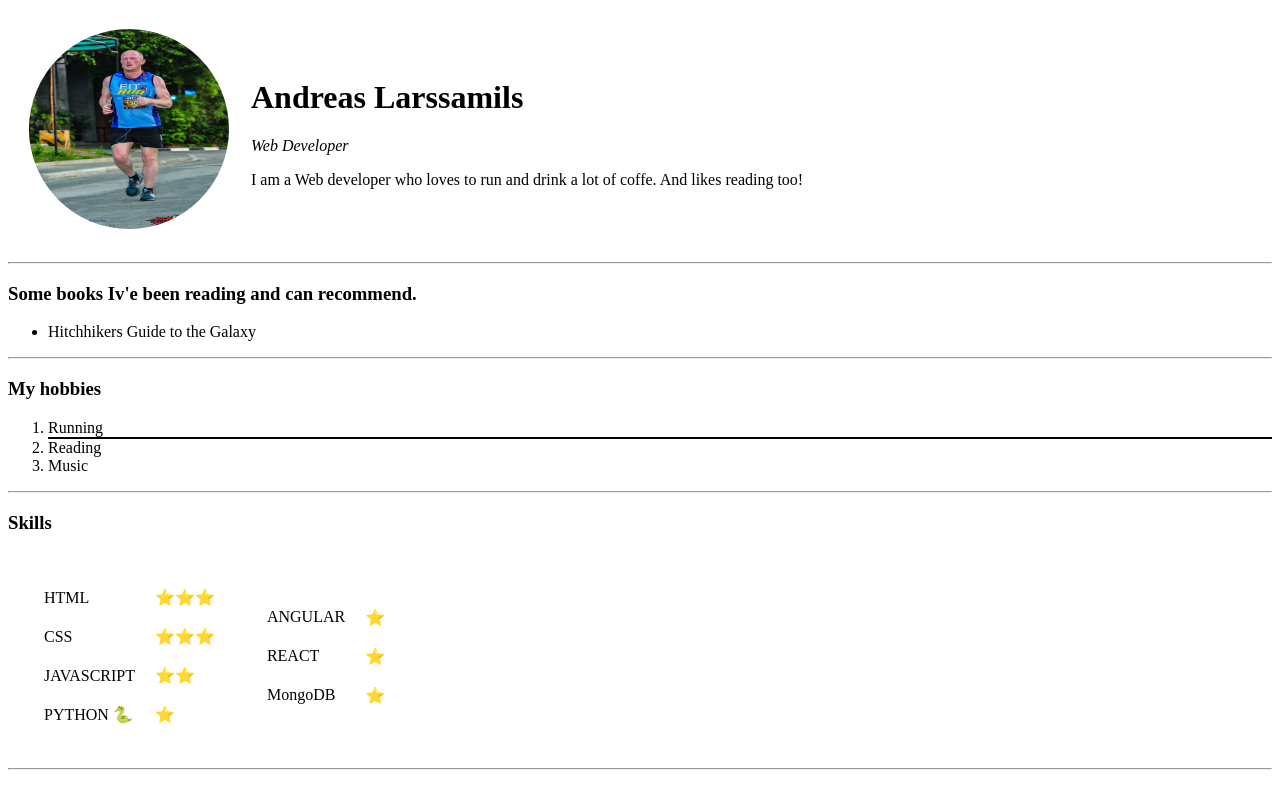
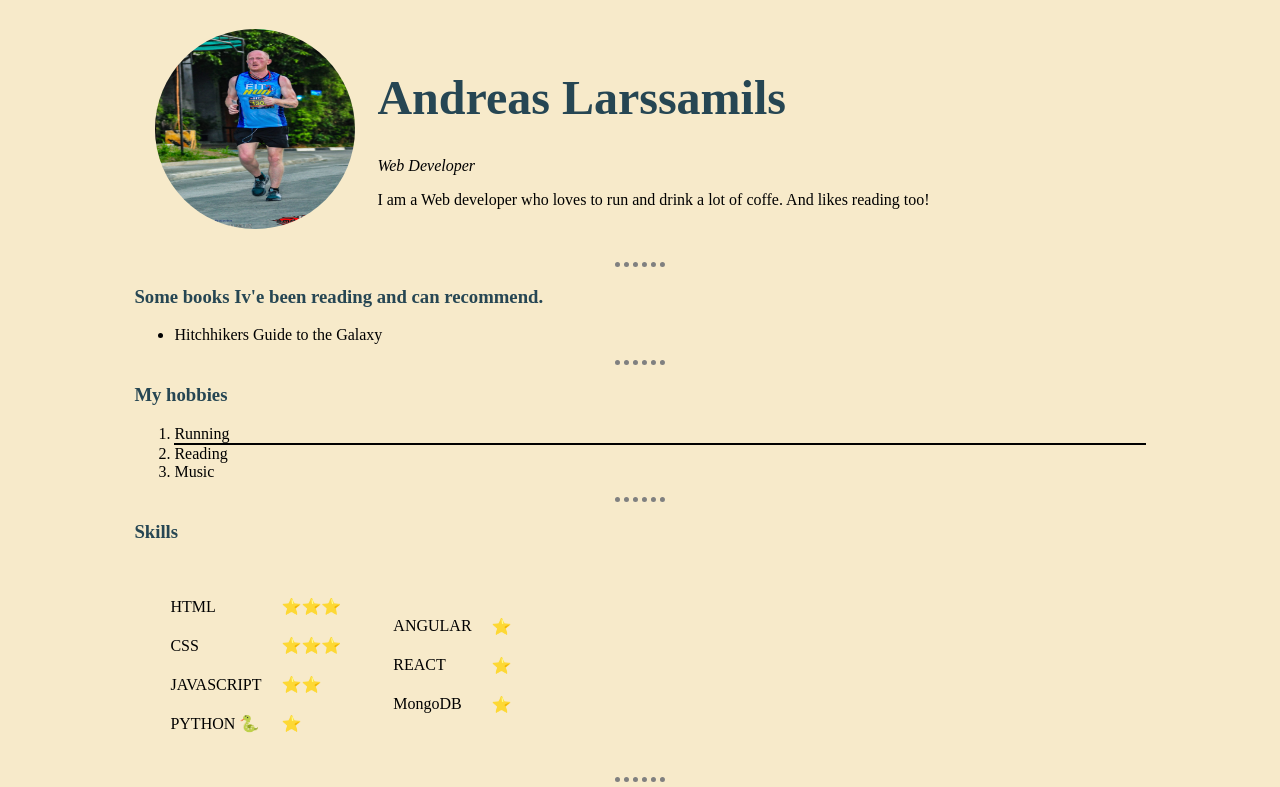
Before and after one commit to andreaslarssamils/al, a plain HTML site: page index.html in a window 1280 px wide. Shown: the top 787 px of the page. Drawn offline with Linux system fonts and the light colour scheme.

Commit message:
CSS updates

```diff
--- a/index.html
+++ b/index.html
@@ -5,8 +5,10 @@
     <meta http-equiv="X-UA-Compatible" content="IE=edge" />
     <meta name="viewport" content="width=device-width, initial-scale=1.0" />
     <title>💣 Andreas Personal Website</title>
+    <link rel="stylesheet" href="/style.css" />
   </head>
   <body>
+    <div class="container">
       <table cellspacing="20">
         <tr>
           <td>
@@ -20,8 +22,8 @@
             <h1>Andreas Larssamils</h1>
             <p><em>Web Developer</em></p>
             <p>
-            I am a Web developer who loves to run and drink a lot of coffe. And
-            likes reading too!
+              I am a Web developer who loves to run and drink a lot of coffe.
+              And likes reading too!
             </p>
           </td>
         </tr>
@@ -115,5 +117,6 @@ It was a dark and stormy night...</textarea
           <small>&copy; Andreas Larssamils 2021</small>
         </p>
       </footer>
+    </div>
   </body>
 </html>
--- /dev/null
+++ b/style.css
@@ -0,0 +1,43 @@
+/*
+Colors
+ #f7eaca Papaya Whip
+ #264653 Charcoal
+ #2a9d8f Persian green
+ #e9c46a Orange Yellow Crayola
+ #f4a261 Sandy Brown
+ #e76f51 Burnt Sienna
+
+*/
+
+html {
+  --papaya-whip: #f7eaca;
+}
+
+body {
+  background-color: var(--papaya-whip);
+}
+
+hr {
+  color: gray;
+  border-style: dotted none none none;
+  border-width: 5px;
+  width: 5%;
+}
+
+h1,
+h2,
+h3,
+h4,
+h5,
+h6 {
+  color: #264653;
+}
+
+h1 {
+  font-size: 3rem;
+}
+
+.container {
+  width: 80%;
+  margin: 0 auto;
+}
```
Also changed, not shown: 1 other file. Lines whose indentation alone changed are shown as unchanged.
